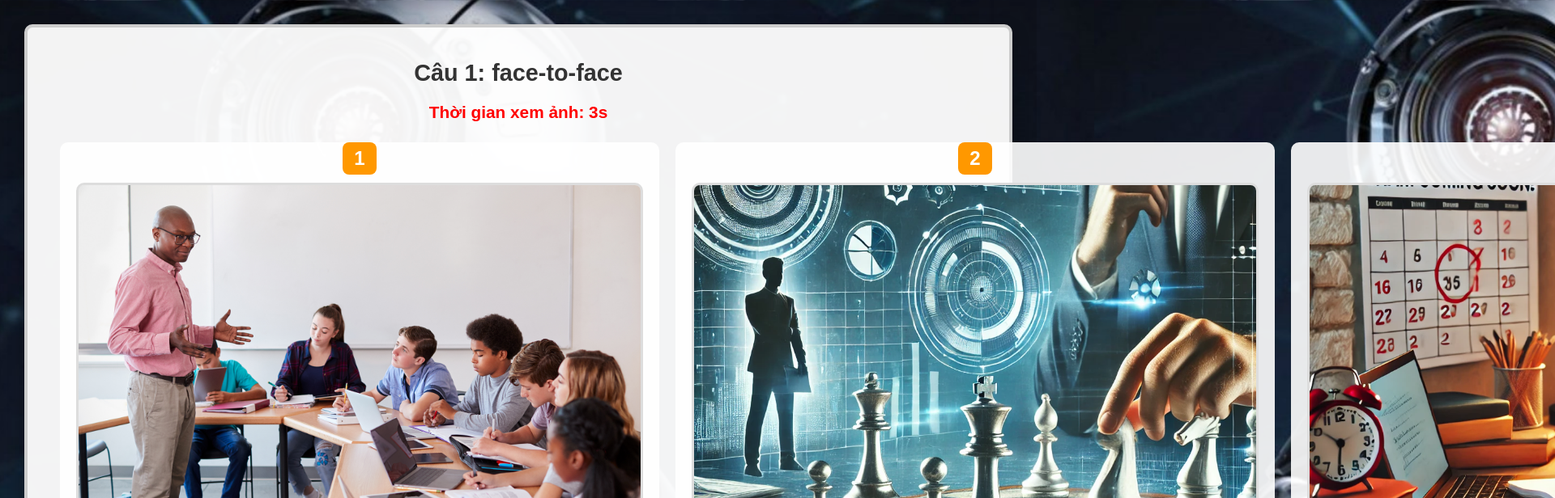
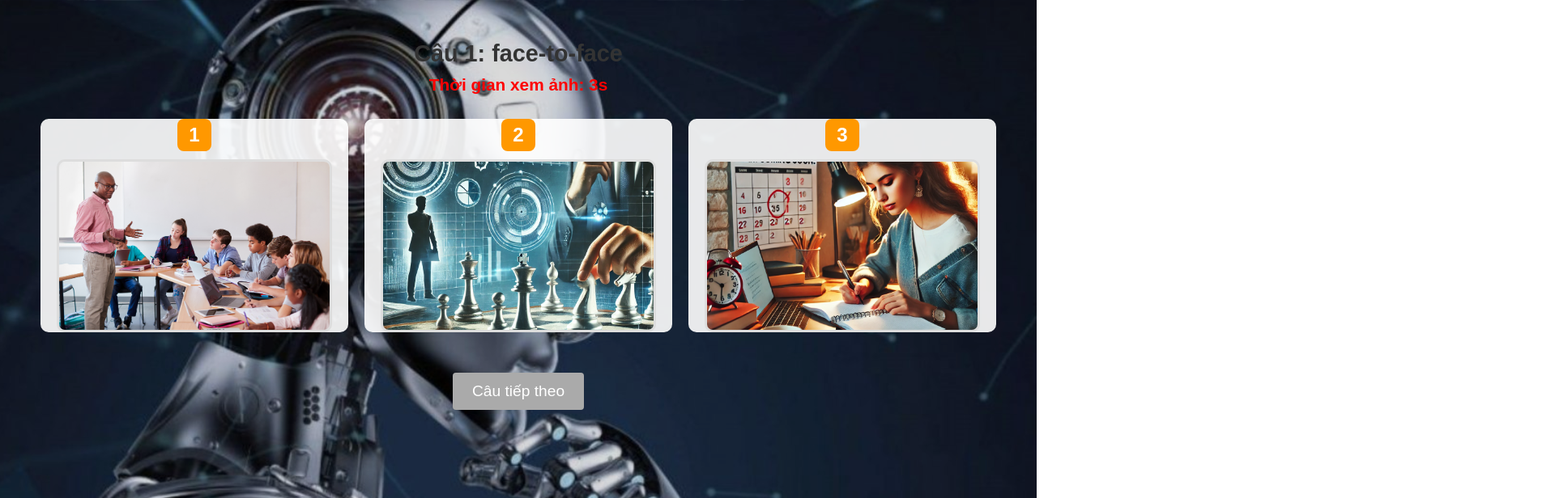
Before and after one commit to kavirlltran/game, a plain HTML site: page index.html in a window 1280 px wide. Both pictures are taken after a click on the button "Bắt đầu". Shown: the top 616 px of the page at 81% size, 1920 px wide, since content can reach past the window. Drawn offline with Linux system fonts and the light colour scheme.

Commit message:
Update index.html

```diff
--- a/index.html
+++ b/index.html
@@ -2,7 +2,7 @@
 <html lang="vi">
 <head>
   <meta charset="UTF-8">
-  <title>Trò chơi Chọn Ảnh – Ảnh vừa với container & Nhạc nền tự động</title>
+  <title>Trò chơi Chọn Ảnh – Nội dung tràn web</title>
   <meta name="viewport" content="width=device-width, initial-scale=1.0">
   <style>
     /* BASE RESET & NỀN */
@@ -17,7 +17,7 @@
       background-size: cover;
       color: #333;
       text-align: center;
-      padding: 10px;
+      padding: 20px;
       font-size: 1.3rem;
       position: relative;
     }
@@ -32,8 +32,6 @@
     }
 
     /* NHẠC NỀN */
-    /* Dù thuộc tính autoplay được đặt, trình duyệt hiện đại có thể chặn nếu không có tương tác.
-       Chúng ta sẽ cố gắng gọi play() khi trang load */
     audio#bgMusic {
       display: none;
     }
@@ -48,18 +46,11 @@
     .active {
       display: block;
     }
-    .game-container {
-      background: rgba(255, 255, 255, 0.95);
-      border: 4px solid #ccc;
-      border-radius: 10px;
-      max-width: 1300px;
-      margin: 0 auto;
-      padding: 30px;
-      box-shadow: 0 8px 20px rgba(0,0,0,0.3);
-      animation: slideInUp 1s ease-out;
-    }
+
+    /* TIÊU ĐỀ & MÔ TẢ */
     h1, h2, p {
-      margin: 10px 0;
+      margin: 10px auto;
+      max-width: 800px;
     }
     h1 {
       font-size: 2rem;
@@ -68,9 +59,9 @@
     h2 {
       font-size: 1.8rem;
     }
+
     /* NÚT */
     .btn {
-      display: inline-block;
       padding: 12px 24px;
       margin: 10px;
       cursor: pointer;
@@ -89,11 +80,8 @@
       background: #aaa;
       cursor: not-allowed;
     }
-    /* TIÊU ĐỀ & TIMER */
-    #questionTitle {
-      margin-bottom: 20px;
-      animation: fadeIn 1s ease-out;
-    }
+
+    /* TIMER */
     #timerDisplay {
       font-size: 1.3rem;
       font-weight: bold;
@@ -101,15 +89,19 @@
       margin-bottom: 15px;
       animation: fadeIn 1s ease-out;
     }
-    /* VÙNG CHỨA ẢNH: sử dụng CSS Grid để hiển thị 3 ảnh trên 1 hàng */
+
+    /* VÙNG CHỨA ẢNH: dùng CSS Grid để hiển thị 3 ảnh trên 1 hàng (desktop) */
     #imageWrapper {
       display: grid;
       grid-template-columns: repeat(3, 1fr);
       gap: 20px;
       padding: 10px;
       animation: fadeIn 1s ease-out;
+      max-width: 1200px;
+      margin: 20px auto;
     }
-    /* Mỗi mục bao gồm số thứ tự và container ảnh */
+
+    /* Mỗi mục ảnh gồm số thứ tự (tách riêng) và container ảnh */
     .image-item {
       display: flex;
       flex-direction: column;
@@ -118,7 +110,7 @@
       padding: 0 20px;
       border-radius: 10px;
     }
-    /* Số thứ tự: tách riêng ra khỏi ảnh */
+    /* Số thứ tự */
     .number-label {
       background: #ff9800;
       color: #fff;
@@ -129,10 +121,11 @@
       margin-bottom: 10px;
       animation: bounce 1s;
     }
-    /* Container ảnh: giữ kích thước ban đầu 700×440px, nhưng ảnh bên trong sẽ vừa với container */
+    /* Container ảnh: giữ tỷ lệ ban đầu 700:440 nhưng cho ảnh vừa với container */
     .image-container {
       position: relative;
-      width: 700px;
+      width: 100%;
+      max-width: 700px;
       aspect-ratio: 700 / 440;
       border: 3px solid #ddd;
       border-radius: 10px;
@@ -151,7 +144,8 @@
       object-fit: cover;
       display: block;
     }
-    /* Lớp che: sử dụng ảnh natra.jpg, hiệu ứng trượt mượt */
+
+    /* Lớp che sử dụng ảnh natra.jpg */
     .cover {
       position: absolute;
       top: 0;
@@ -167,6 +161,7 @@
     .cover.show {
       transform: scaleY(1);
     }
+
     /* Dấu tích / dấu X */
     .checkmark, .wrongmark {
       position: absolute;
@@ -185,24 +180,17 @@
     .wrongmark {
       color: red;
     }
+
     /* Nút "Câu tiếp theo" */
     #nextBtn {
       margin-top: 20px;
       animation: fadeIn 1s ease-out;
     }
-    /* End Screen */
-    #endScreen h2 {
-      margin-top: 30px;
-      font-size: 1.5rem;
-    }
+
     /* KEYFRAMES */
     @keyframes fadeIn {
       from { opacity: 0; }
       to { opacity: 1; }
-    }
-    @keyframes slideInUp {
-      from { transform: translateY(50px); opacity: 0; }
-      to { transform: translateY(0); opacity: 1; }
     }
     @keyframes bounce {
       0%, 20%, 50%, 80%, 100% { transform: translateY(0); }
@@ -214,6 +202,7 @@
       50% { transform: scale(1.05); }
       100% { transform: scale(1); }
     }
+
     /* Responsive: trên điện thoại, hiển thị theo hàng dọc */
     @media (max-width: 768px) {
       #imageWrapper {
@@ -234,7 +223,6 @@
 
   <!-- Màn hình Bắt đầu -->
   <div id="startScreen" class="screen active">
-    <div class="game-container">
     <h1>Trò chơi: Chọn Ảnh Đúng</h1>
     <p>
       Mỗi câu có 3 ảnh (1 đúng, 2 nhiễu).<br>
@@ -243,25 +231,20 @@
     </p>
     <button class="btn" id="startBtn">Bắt đầu</button>
   </div>
-  </div>
 
   <!-- Màn hình Game -->
   <div id="gameScreen" class="screen">
-    <div class="game-container">
-      <h2 id="questionTitle">Câu 1</h2>
+    <h2 id="questionTitle">Câu 1: face-to-face</h2>
     <div id="timerDisplay"></div>
     <div id="imageWrapper"></div>
     <button class="btn" id="nextBtn" disabled>Câu tiếp theo</button>
   </div>
-  </div>
 
   <!-- Màn hình Kết thúc -->
   <div id="endScreen" class="screen">
-    <div class="game-container">
     <h1>Kết thúc trò chơi</h1>
     <h2 id="resultText"></h2>
     <button class="btn" id="replayBtn">Chơi lại</button>
-    </div>
   </div>
 
   <script>
@@ -344,7 +327,7 @@
 
       const q = questions[currentQuestionIndex];
       questionTitle.textContent = `Câu ${currentQuestionIndex + 1}: ${q.word}`;
-      // Tạo mảng 3 ảnh (1 đúng + 2 nhiễu) và xáo trộn vị trí
+      // Tạo mảng 3 ảnh và xáo trộn vị trí
       const allImages = [q.correct, ...q.distractors];
       shuffleArray(allImages);
 
@@ -391,7 +374,7 @@
           } else {
             wrongmark.style.display = "block";
             audioWrong.play();
-            // Sau 1 giây, nếu sai thì tự động đóng lại ảnh (thêm lại lớp che)
+            // Sau 1 giây, nếu chọn sai thì tự động đóng lại ảnh
             setTimeout(() => {
               wrongmark.style.display = "none";
               cover.classList.add("show");
@@ -463,11 +446,11 @@
       showScreen("start");
     });
 
-    // Cố gắng auto-play nhạc nền sau khi trang load
+    // Cố gắng autoplay nhạc nền khi trang load
     window.addEventListener('load', () => {
       const bgMusic = document.getElementById('bgMusic');
       bgMusic.play().catch(err => {
-        console.log("Autoplay không được kích hoạt: ", err);
+        console.log("Autoplay bị chặn:", err);
       });
     });
   </script>
```
Lines whose indentation alone changed are shown as unchanged.
